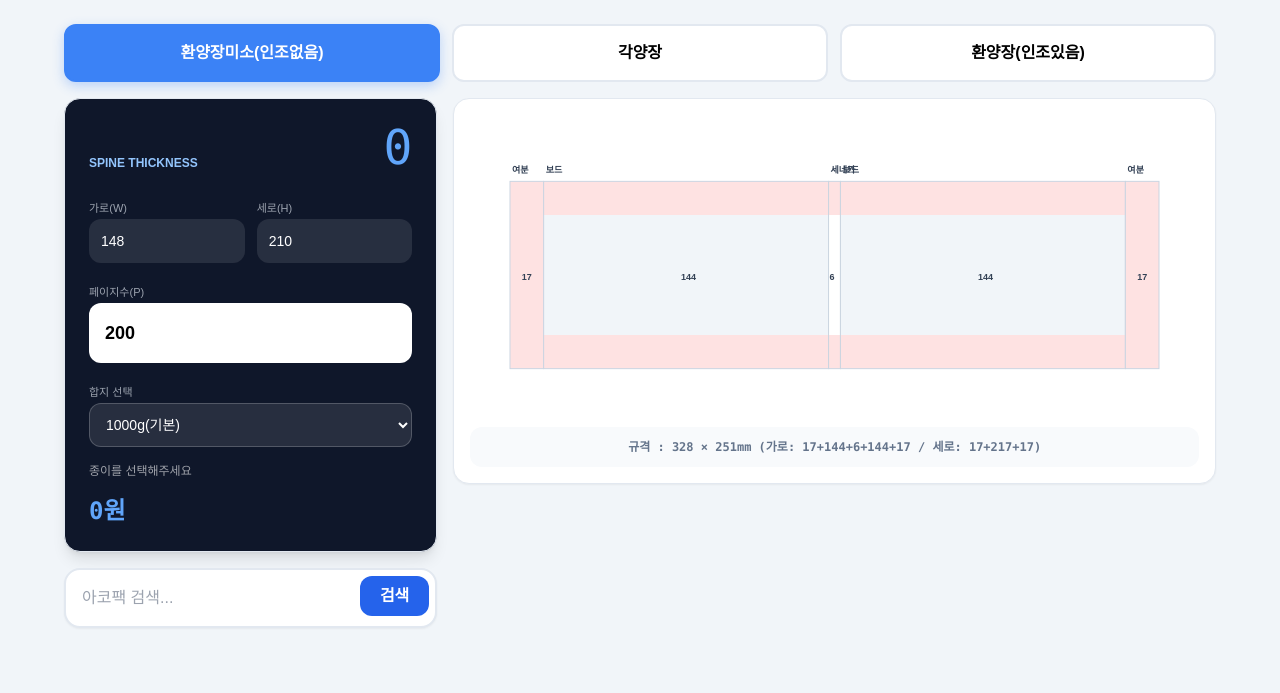
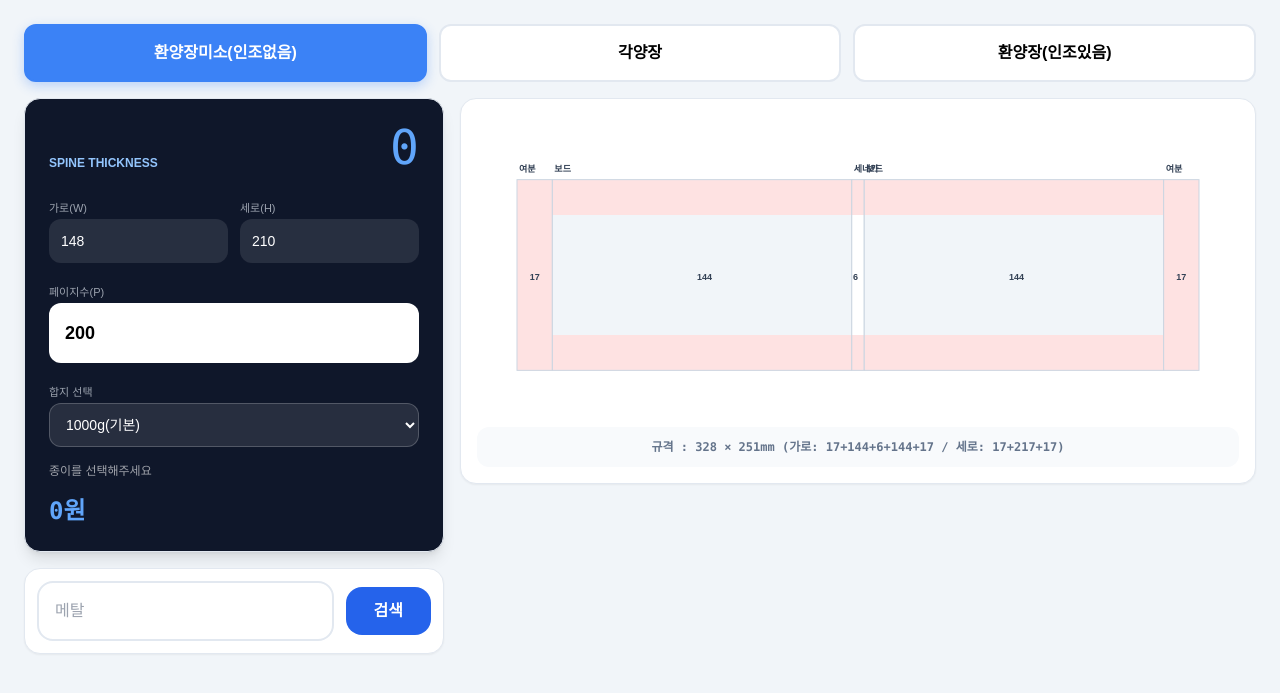
Before and after one commit to goodnotes2/paper, a Flask app: page / in a window 1280 px wide. Shown: the top 693 px of the page. Run offline with Flask 3, Linux system fonts and the light colour scheme; the visitor is signed in with stand-in values (Sample User, id 1); some libraries are stand-ins or nearby versions; some web fonts are replaced.

Commit message:
index layout update

```diff
--- a/templates/index.html
+++ b/templates/index.html
@@ -29,7 +29,7 @@
     </div>
     {% else %}
 
-    <div class="max-w-6xl mx-auto space-y-4">
+    <div class="max-w-7xl mx-auto space-y-4">
         <div class="grid grid-cols-3 gap-3">
             <div class="mode-btn active" id="btn-soft" onclick="setMode('soft')">
                 <p class="font-bold text-sm md:text-base">환양장미소(인조없음)</p>
@@ -42,7 +42,9 @@
             </div>
         </div>
 
-        <div class="grid grid-cols-1 md:grid-cols-3 gap-4">
+        <div class="grid grid-cols-1 xl:grid-cols-[420px_minmax(0,1fr)] gap-4 items-start">
+
+            <!-- 왼쪽 영역 -->
             <div class="space-y-4">
                 <div class="p-6 glass-card bg-slate-900 text-white shadow-lg">
                     <div class="flex justify-between items-end mb-6">
@@ -51,10 +53,21 @@
                     </div>
                     <div class="space-y-4">
                         <div class="grid grid-cols-2 gap-3">
-                            <div><label class="text-[11px] text-gray-400">가로(W)</label><input type="number" id="bookW" value="148" oninput="calc()" class="w-full p-3 bg-white/10 rounded-xl text-sm outline-none"></div>
-                            <div><label class="text-[11px] text-gray-400">세로(H)</label><input type="number" id="bookH" value="210" oninput="calc()" class="w-full p-3 bg-white/10 rounded-xl text-sm outline-none"></div>
+                            <div>
+                                <label class="text-[11px] text-gray-400">가로(W)</label>
+                                <input type="number" id="bookW" value="148" oninput="calc()" class="w-full p-3 bg-white/10 rounded-xl text-sm outline-none">
+                            </div>
+                            <div>
+                                <label class="text-[11px] text-gray-400">세로(H)</label>
+                                <input type="number" id="bookH" value="210" oninput="calc()" class="w-full p-3 bg-white/10 rounded-xl text-sm outline-none">
+                            </div>
                         </div>
-                        <div><label class="text-[11px] text-gray-400">페이지수(P)</label><input type="number" id="page_input" value="200" oninput="calc()" class="w-full p-4 rounded-xl text-black font-bold outline-none text-lg"></div>
+
+                        <div>
+                            <label class="text-[11px] text-gray-400">페이지수(P)</label>
+                            <input type="number" id="page_input" value="200" oninput="calc()" class="w-full p-4 rounded-xl text-black font-bold outline-none text-lg">
+                        </div>
+
                         <div>
                             <label class="text-[11px] text-gray-400">합지 선택</label>
                             <select id="board_select" onchange="calc()" class="w-full p-3 bg-white/10 rounded-xl text-sm outline-none border border-white/20">
@@ -67,22 +80,25 @@
                                 {% endfor %}
                             </select>
                         </div>
+
                         <div id="selected_info" class="text-xs opacity-60">종이를 선택해주세요</div>
                         <div id="fav_price_display" class="text-2xl font-bold text-blue-400 font-mono">0원</div>
                         <input type="hidden" id="hidden_thick" value="0">
                     </div>
                 </div>
 
-                <div class="space-y-3">
-                    <form method="POST" class="relative">
-                        <input type="text" name="keyword" value="{{ keyword }}" placeholder="아코팩 검색..." class="w-full p-4 glass-card shadow-sm outline-none pr-24 border-2 focus:border-blue-500">
-                        <button type="submit" class="absolute right-2 top-2 bg-blue-600 text-white px-5 py-2 rounded-xl font-bold">검색</button>
+                <div class="glass-card p-3 shadow-sm">
+                    <form method="POST" class="flex items-center gap-3">
+                        <input type="text" name="keyword" value="{{ keyword }}" placeholder="메탈" class="flex-1 p-4 rounded-2xl outline-none border-2 border-slate-200 focus:border-blue-500">
+                        <button type="submit" class="bg-blue-600 text-white px-7 py-3 rounded-2xl font-bold shrink-0">검색</button>
                     </form>
-                    <div id="favorites_bar" class="flex flex-col gap-2"></div>
                 </div>
+
+                <div id="favorites_bar" class="flex flex-col gap-2"></div>
             </div>
 
-            <div class="md:col-span-2 space-y-4">
+            <!-- 오른쪽 영역 -->
+            <div class="space-y-4">
                 <div class="glass-card p-4 shadow-sm text-center bg-white">
                     <canvas id="mainCanvas" style="width:100%; height:300px;"></canvas>
                     <div id="final_formula" class="mt-3 p-3 bg-slate-50 rounded-xl font-mono text-xs text-slate-500 font-bold">합지와 종이를 선택하면 규격이 표시됩니다.</div>
@@ -112,7 +128,9 @@
                                 data-color="{{ item.색상 }}"
                                 data-size="{{ item.사이즈 }}"
                                 onclick="selectRow(this)">
-                                <td class="p-4 text-center"><button onclick="handleFavorite(event, this)" class="fav-star text-2xl">★</button></td>
+                                <td class="p-4 text-center">
+                                    <button onclick="handleFavorite(event, this)" class="fav-star text-2xl">★</button>
+                                </td>
                                 <td class="p-4">
                                     <div class="font-bold text-slate-900">{{ item.품목 }}</div>
                                     <div class="text-[13px] text-slate-400">{{ item.색상 }} | {{ item.시트명 }} | {{ item.사이즈 }}</div>
@@ -120,7 +138,9 @@
                                 <td class="p-4 text-center font-bold text-slate-600">{{ item.평량 }}</td>
                                 <td class="p-4 text-center font-bold text-blue-600">{{ item.두께 }}μm</td>
                                 <td class="p-4 font-bold text-right">{{ item.고시가 }}</td>
-                                <td class="p-4 text-center"><a href="{{ item.url }}" target="_blank" onclick="event.stopPropagation()" class="p-2 bg-slate-100 rounded-lg text-blue-600">🔗</a></td>
+                                <td class="p-4 text-center">
+                                    <a href="{{ item.url }}" target="_blank" onclick="event.stopPropagation()" class="p-2 bg-slate-100 rounded-lg text-blue-600">🔗</a>
+                                </td>
                             </tr>
                             {% endfor %}
                         </tbody>
```
